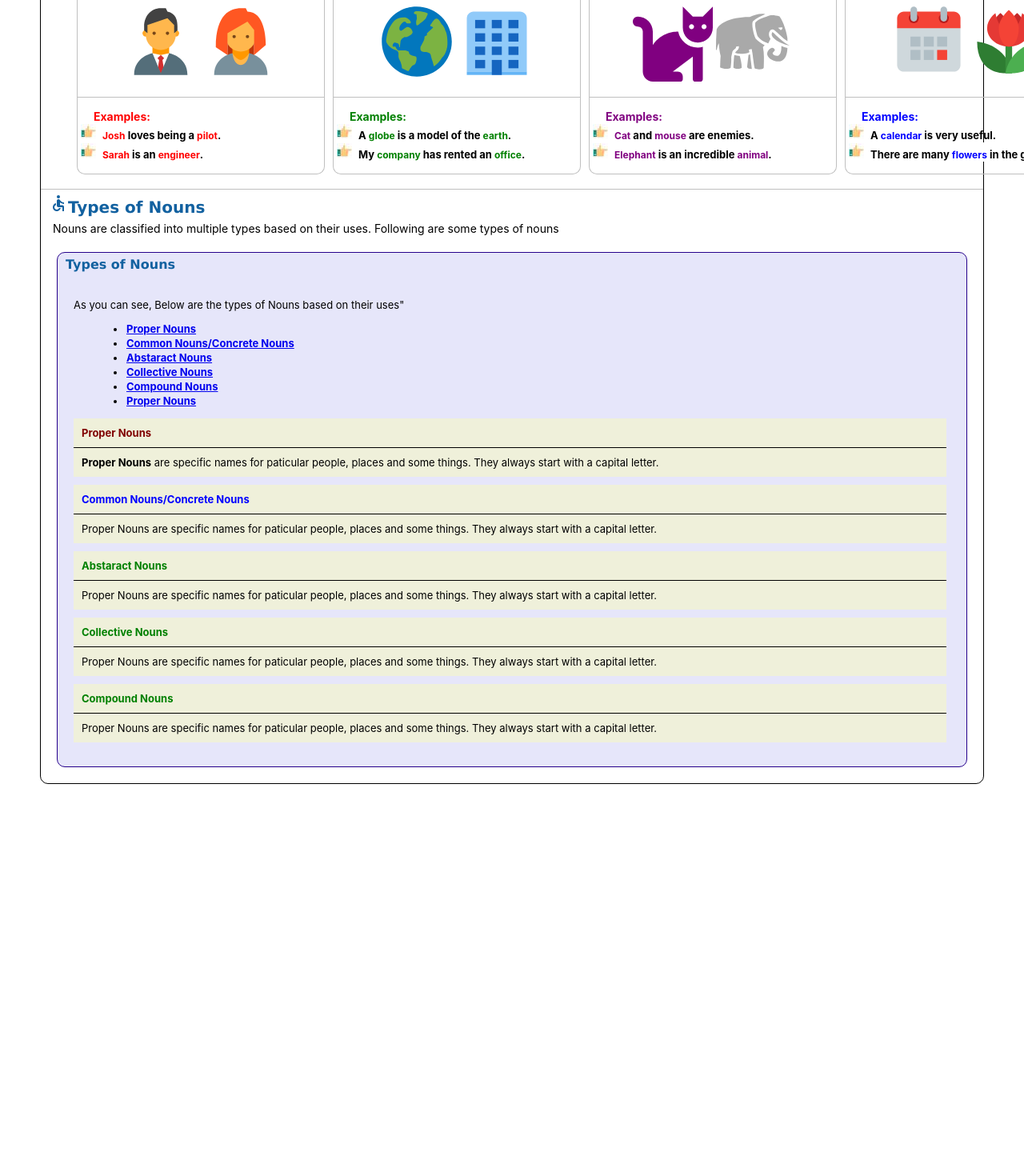
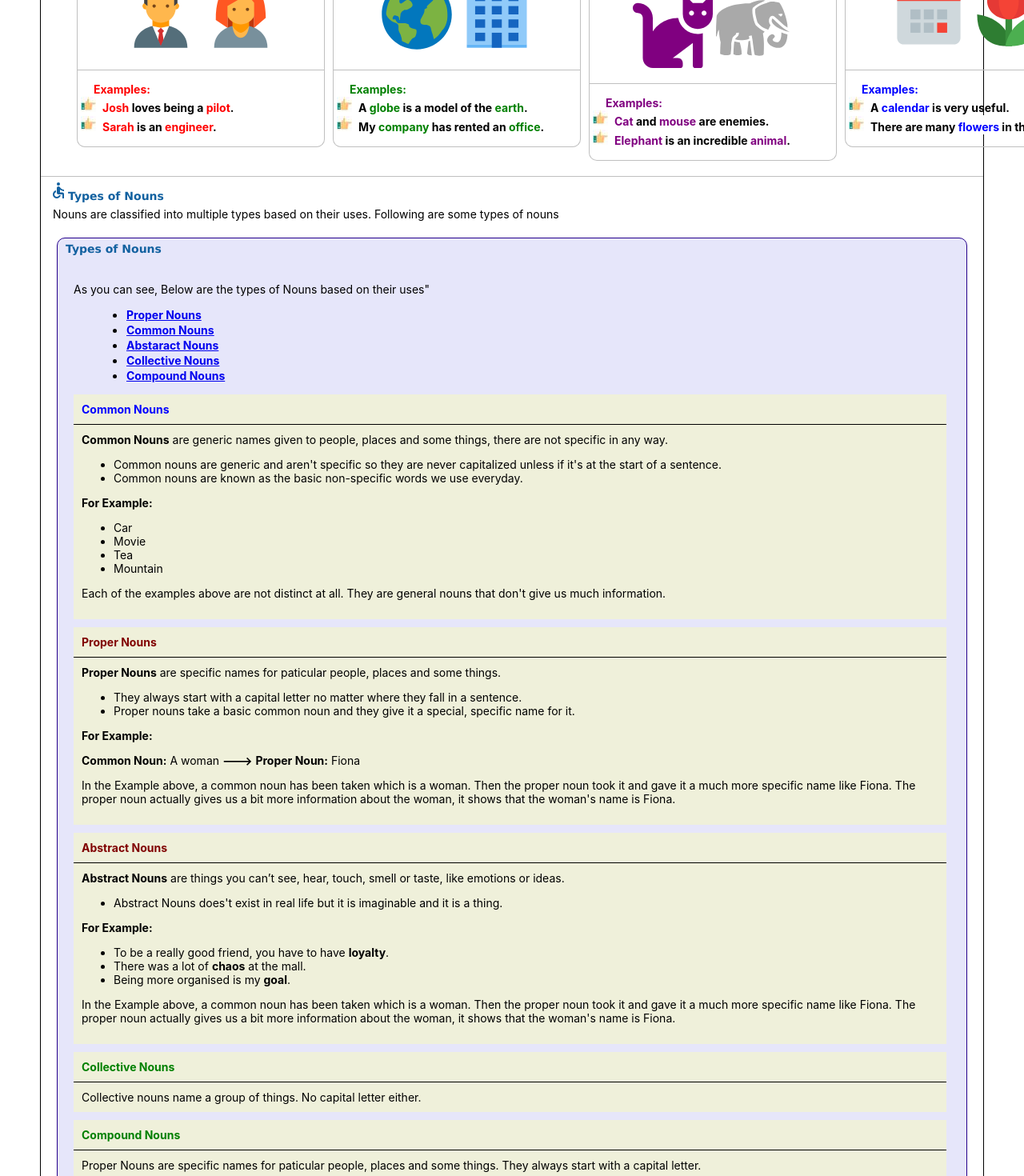
Before and after one commit to ktushar19Git/EnglishApp, a React (Create React App) app: page / in a window 1280 px wide. Shown: the part 580-2050 px from the top of the page at 80% size. Before the commit the page ends 1580 px from the top, so only its background shows below. Built offline with nearby package versions, Linux system fonts and the light colour scheme.

Commit message:
3 Noun types added

```diff
--- a/src/App.css
+++ b/src/App.css
@@ -1,6 +1,7 @@
 .App {
   text-align: center;
-  font-family:-apple-system, BlinkMacSystemFont, 'Segoe UI', Roboto, Oxygen, Ubuntu, Cantarell, 'Open Sans', 'Helvetica Neue', sans-serif;
+  font-family: -apple-system, BlinkMacSystemFont, 'Segoe UI', Roboto, Oxygen, Ubuntu, Cantarell, 'Open Sans', 'Helvetica Neue', sans-serif;
+  font-size: 14px;
 }
 
 .App-logo {
@@ -44,7 +45,6 @@
   border-right:  #00fff2  solid 1px;
   border-top: #00fff2 solid 10px;
   font-variant-caps: all-petite-caps;
-  font-size: large;
   font-weight: bold;
 
 }
@@ -60,7 +60,6 @@
 .nouns-heading{
   text-align: left;
   color: blue;
-  font-size: large;
   margin-left: 15px;
 }
 
@@ -71,7 +70,6 @@
   background: linear-gradient(50deg, #6EC1F8 25%, #FF6424 25%);
   font-weight: bold;
   font-variant-caps: all-petite-caps;
-  font-size: large;
 }
 .Menu
 {
@@ -160,7 +158,6 @@
   color: #1261A0 ;
   font-variant-caps: all-petite-caps;
   font-weight: bold;
-  font-size: 20px;
 }
 .div_header_def{
 
@@ -168,7 +165,6 @@
   padding: 10px;
   width: 200px;
   color: black;
-  font-size: 12px;
   font-weight: normal;
 }
 .wrapper-div{
@@ -184,7 +180,6 @@
 {
   background: white;
   text-align: left;
-  font-size: medium;
   font-weight: bold;
 
 
@@ -213,7 +208,6 @@
   border-bottom: transparent solid 1px;
   font-weight: bold;
   font-variant-caps: all-petite-caps;
-  font-size: large;
   margin-top: 2px;
   text-align: center;
   padding-left: 30px;
@@ -226,7 +220,6 @@
   border-top: transparent solid 1px;
   border-bottom: blue solid 1px;
   font-weight: bolder;
-  font-size: 14px;
   margin-top: 2px;
   text-align: left;
   padding-left: 50px;
@@ -237,7 +230,6 @@
   background-color: white;
   border-top: transparent solid 1px;
   border-bottom: black solid 1px;
-  font-size: 14px;
   margin-top: 2px;
   text-align: left;
   padding-left: 50px;
@@ -248,7 +240,6 @@
   background-color: transparent;
   border-top: transparent solid 1px;
   border-bottom: transparent solid 1px;
-  font-size: 14px;
   margin-top: 2px;
   text-align: left;
   padding-left: 15px;
@@ -283,7 +274,6 @@
 {
   background: white;
   text-align: center;
-  font-size: smaller;
   font-weight: bold;
 
 }
@@ -304,7 +294,6 @@
   padding: 10px;
   width: 200px;
   color: black;
-  font-size: 12px;
   text-align: center;
   font-weight: normal;
 }
@@ -317,7 +306,6 @@
   color: #1261A0 ;
   font-variant-caps: all-petite-caps;
   font-weight: bold;
-  font-size: 20px;
 }
 .Main_div_content
 {
@@ -338,7 +326,6 @@
 {
   background: #038eff;
   text-align: left;
-  font-size: smaller;
   font-weight: bolder;
   margin: 10px;
   padding: 10px;
@@ -369,7 +356,6 @@
   color: black;
   background-color: transparent;
   border-top: transparent solid 1px;
-  font-size: 14px;
   margin: 10px;
   text-align: left;
   padding-left: 15px;
@@ -383,7 +369,6 @@
   background-color: rgb(226, 239, 255);
   border-top: transparent solid 1px;
   border-bottom: transparent solid 1px;
-  font-size: 14px;
   margin-top: 2px;
   text-align: left;
   padding-left: 15px;
@@ -399,7 +384,6 @@
   text-align: left;
   margin: 10px;
   padding: 10px;
-  font-size: 12px;
 }
 .tabledata_style
 {
@@ -423,7 +407,6 @@
   background-color: rgb(82, 11, 141);
   color: white;
   font-weight: bolder;
-  font-size: 14px;
 }
 .Proper-types-div{
   border-bottom: rgb(4, 113, 255) solid 10px;
@@ -452,7 +435,6 @@
   text-align: left;
   margin: 10px;
   padding: 10px;
-  font-size: 12px;
 }
 .tabledata_2_style
 {
@@ -476,5 +458,4 @@
   background-color: black;
   color: white;
   font-weight: bolder;
-  font-size: 14px;
 }
--- a/src/CSS/divs.css
+++ b/src/CSS/divs.css
@@ -23,5 +23,9 @@
     */
     padding: 10px;
     margin-left: 0px ;
-    margin-right: 0px ;
+    margin-right: 0px;
 }
+.internal_text span{
+  font-weight: bold;
+  color: black;
+}
--- a/src/CSS/headings.css
+++ b/src/CSS/headings.css
@@ -5,7 +5,6 @@
   font-family:Verdana, Geneva, Tahoma, sans-serif;
   margin-left: 10px;
   font-weight: bolder;
-  font-size: 16px;
   background-color: transparent;
   margin-top: 5px;
   margin-bottom: 5px;
@@ -21,7 +20,6 @@
   font-family:Verdana, Geneva, Tahoma, sans-serif;
   margin-left: 10px;
   font-weight: bolder;
-  font-size: 20px;
   background-color: white;
   margin-top: 5px;
   margin-bottom: 5px;
--- a/src/CSS/list.css
+++ b/src/CSS/list.css
@@ -4,7 +4,6 @@
     text-align: left;
     margin: 10px;
     padding: 10px;
-    font-size: 13px;
 }
 
 .un_ordered_list
@@ -35,7 +34,6 @@
     display: inline-flex;
     list-style-type: none;
     color: black;
-    font-size: 13px;
 }
 
 .List_item_red
@@ -98,7 +96,6 @@
     text-align: left;
     color:red;
     font-weight: bolder;
-    font-size: 14px;
 }
 .List_item_red ul li ul li
 {
@@ -119,7 +116,6 @@
     text-align: left;
     color:red;
     font-weight: bold;
-    font-size: 12px;
 }
 .List_item_red ul li ul li:first-child
 {
@@ -208,7 +204,6 @@
     text-align: left;
     color:green;
     font-weight: bolder;
-    font-size: 14px;
 }
 .List_item_green ul li ul li
 {
@@ -229,7 +224,6 @@
     text-align: left;
     color:green;
     font-weight: bold;
-    font-size: 12px;
 }
 .List_item_green ul li ul li:first-child
 {
@@ -318,7 +312,6 @@
     text-align: left;
     color:purple;
     font-weight: bolder;
-    font-size: 14px;
 }
 .List_item_purple ul li ul li
 {
@@ -339,7 +332,6 @@
     text-align: left;
     color:purple;
     font-weight: bold;
-    font-size: 12px;
 }
 .List_item_purple ul li ul li:first-child
 {
@@ -426,7 +418,6 @@
     text-align: left;
     color:blue;
     font-weight: bolder;
-    font-size: 14px;
 }
 .List_item_blue ul li ul li
 {
@@ -447,7 +438,6 @@
     text-align: left;
     color:blue;
     font-weight: bold;
-    font-size: 12px;
 }
 .List_item_blue ul li ul li:first-child
 {
@@ -496,7 +486,6 @@
     text-align: left;
     margin: 0px;
     padding: 0px;
-    font-size: 12px;
 }
 .color_purple
 {
--- a/src/CSS/tables.css
+++ b/src/CSS/tables.css
@@ -5,7 +5,6 @@
     text-align: left;
     margin: 10px;
     padding: 10px;
-    font-size: 12px;
 }
 
 /*table 1 styling */
@@ -21,7 +20,6 @@
     background-color: rgb(77, 71, 71);
     color: white;
     font-weight: bolder;
-    font-size: 14px;
 }
 .table_type_1 tr td
 {
@@ -54,7 +52,6 @@
     background-color: navy;
     color: white;
     font-weight: bolder;
-    font-size: 14px;
 }
 .table_type_2 tr td
 {
@@ -84,7 +81,6 @@
     background-color: orangered;
     color: white;
     font-weight: bolder;
-    font-size: 14px;
 }
 .table_type_3 tr td
 {
--- a/src/Components/PartsOfSpeech/Noun/NounTypes.js
+++ b/src/Components/PartsOfSpeech/Noun/NounTypes.js
@@ -26,51 +26,87 @@ function NounTypes() {
                 <p>As you can see, Below are the types of Nouns based on their uses"</p>
                     <ul class="un_ordered_list">
                         <li>
-                            <a href="#AttrAdj">Proper Nouns</a>
+                            <a href="#PropNoun">Proper Nouns</a>
                         </li>
                         <li>
-                            <a href="#PrdAdj">Common Nouns/Concrete Nouns</a>
+                            <a href="#ComNoun">Common Nouns</a>
                         </li>
                         <li>
-                            <a href="#CompAdj">Abstaract Nouns</a>
+                            <a href="#AbsNoun">Abstaract Nouns</a>
                         </li>
                         <li>
-                            <a href="#AttrAdj">Collective Nouns</a>
+                            <a href="#CollNoun">Collective Nouns</a>
                         </li>
                         <li>
                             <a href="#CompNoun">Compound Nouns</a>
                         </li>
-                        <li>
-                            <a href="#AttrAdj">Proper Nouns</a>
-                        </li>
                     </ul>
 
-                    <div class= "div_sub_section_item">
-                        <div class="label-sub-heading-item color-maroon">Proper Nouns</div>
+                    <div id="ComNoun" class="div_sub_section_item">
+                        <div class="label-sub-heading-item color-blue">Common Nouns</div>
                         <div class="internal_text">
-                            <b>Proper Nouns</b> are specific names for paticular people, places and some things. They always start with a capital letter.
+                            <span>Common Nouns</span> are generic names given to people, places and some things, there are not specific in any  way.
+                            <ul>
+                                <li>Common nouns are generic and aren't specific so they are never capitalized unless if it's at the start of a sentence.</li>
+                                <li>Common nouns are known as the basic non-specific words we use everyday.</li>
+                            </ul>
+
+                               <p><span>For Example:</span></p>
+                                    <ul>
+                                        <li>Car</li>
+                                        <li>Movie</li>
+                                        <li>Tea</li>
+                                        <li>Mountain</li>
+                                    </ul>
+                            <p> Each of the examples above are not distinct at all. They are general nouns that don't give us much information.
+                            </p>
                         </div>
                     </div>
 
-                    <div class= "div_sub_section_item">
-                        <div class="label-sub-heading-item color-blue">Common Nouns/Concrete Nouns</div>
+                    <div id="PropNoun" class="div_sub_section_item">
+                        <div class="label-sub-heading-item color-maroon">Proper Nouns</div>
                         <div class="internal_text">
-                            Proper Nouns are specific names for paticular people, places and some things. They always start with a capital letter.
+                            <span>Proper Nouns</span> are specific names for paticular people, places and some things.
+                            <ul>
+                                <li>They always start with a capital letter no matter where they fall in a sentence.</li>
+                                <li>Proper nouns take a basic common noun and they give it a special, specific name for it.</li>
+                            </ul>
+
+                               <p><span>For Example:</span></p>
+                            <p> <span>Common Noun:</span> A woman <span>---{">"}</span> <span>Proper Noun:</span> Fiona</p>
+                            <p>In the Example above, a common noun has been taken which is a woman. Then the proper noun took it and gave it a much more specific name like Fiona.
+                            The proper noun actually gives us a bit more information about the woman, it shows that the woman's name is Fiona.
+                               </p>
                         </div>
                     </div>
-                    <div class= "div_sub_section_item">
-                        <div class="label-sub-heading-item color-green">Abstaract Nouns</div>
+
+                    <div id="AbsNoun" class="div_sub_section_item">
+                        <div class="label-sub-heading-item color-maroon">Abstract Nouns</div>
                         <div class="internal_text">
-                            Proper Nouns are specific names for paticular people, places and some things. They always start with a capital letter.
+                            <span>Abstract Nouns</span> are things you can’t see, hear, touch, smell or taste, like emotions or ideas.
+                            <ul>
+                                <li>Abstract Nouns does't exist in real life but it is imaginable and it is a thing.</li>
+                            </ul>
+
+                               <p><span>For Example:</span></p>
+                               <ul>
+                                        <li>To be a really good friend, you have to have <span>loyalty</span>.</li>
+                                        <li>There was a lot of <span>chaos</span> at the mall.</li>
+                                        <li>Being more organised is my <span>goal</span>.</li>
+                                </ul>
+                            <p>In the Example above, a common noun has been taken which is a woman. Then the proper noun took it and gave it a much more specific name like Fiona.
+                            The proper noun actually gives us a bit more information about the woman, it shows that the woman's name is Fiona.
+                               </p>
+                        </div>
+                    </div>
+
+                    <div id="CollNoun" class= "div_sub_section_item">
+                        <div class="label-sub-heading-item color-green">Collective Nouns</div>
+                        <div class="internal_text">
+                            Collective nouns name a group of things. No capital letter either.
                         </div>
                     </div>
                     <div id="CompNoun" class= "div_sub_section_item">
-                        <div class="label-sub-heading-item color-green">Collective Nouns</div>
-                        <div class="internal_text">
-                            Proper Nouns are specific names for paticular people, places and some things. They always start with a capital letter.
-                        </div>
-                    </div>
-                    <div class= "div_sub_section_item">
                         <div class="label-sub-heading-item color-green">Compound Nouns</div>
                         <div class="internal_text">
                             Proper Nouns are specific names for paticular people, places and some things. They always start with a capital letter.
```
Also changed, not shown: 1 other file (tests, documents, lock files or other folders).
